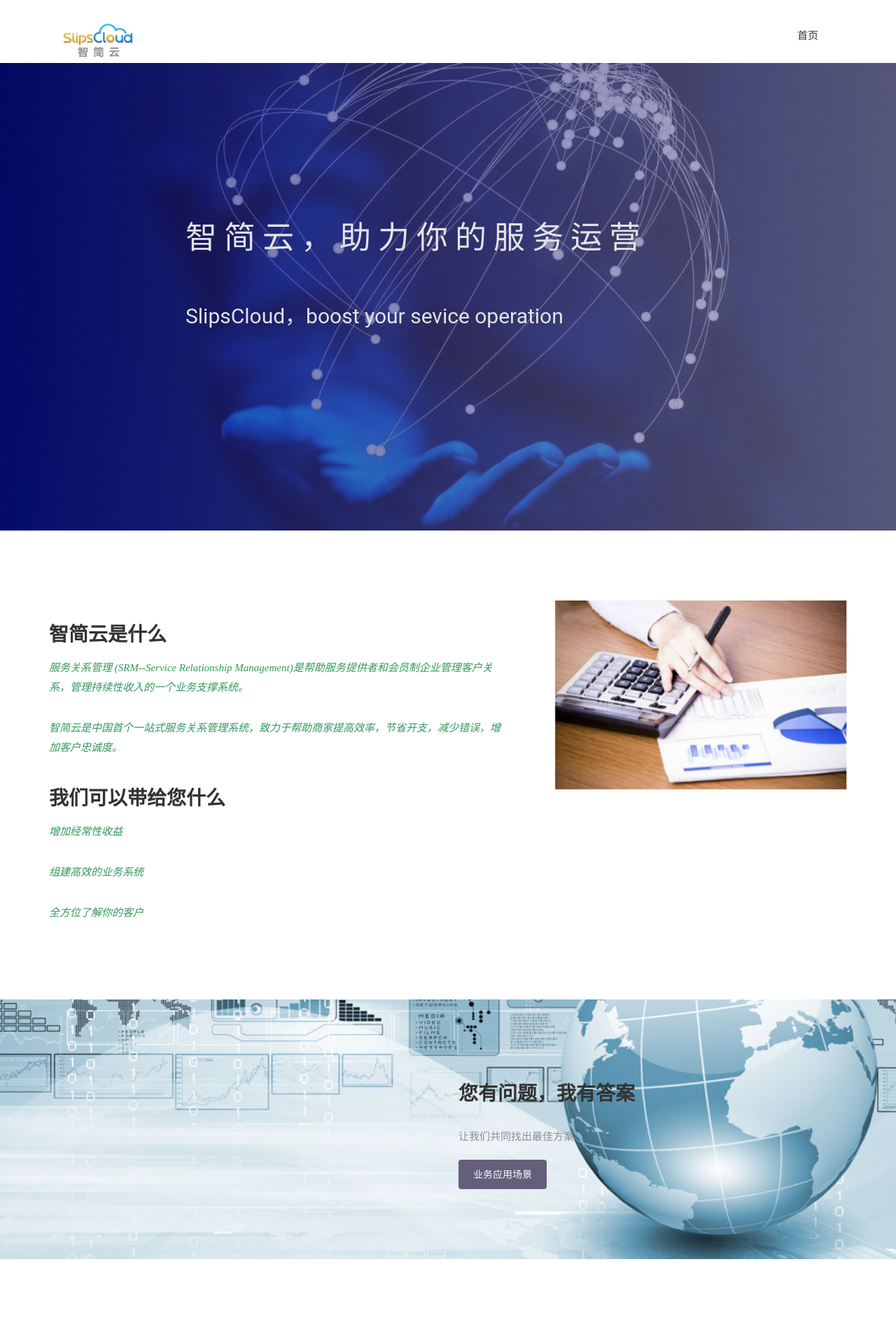
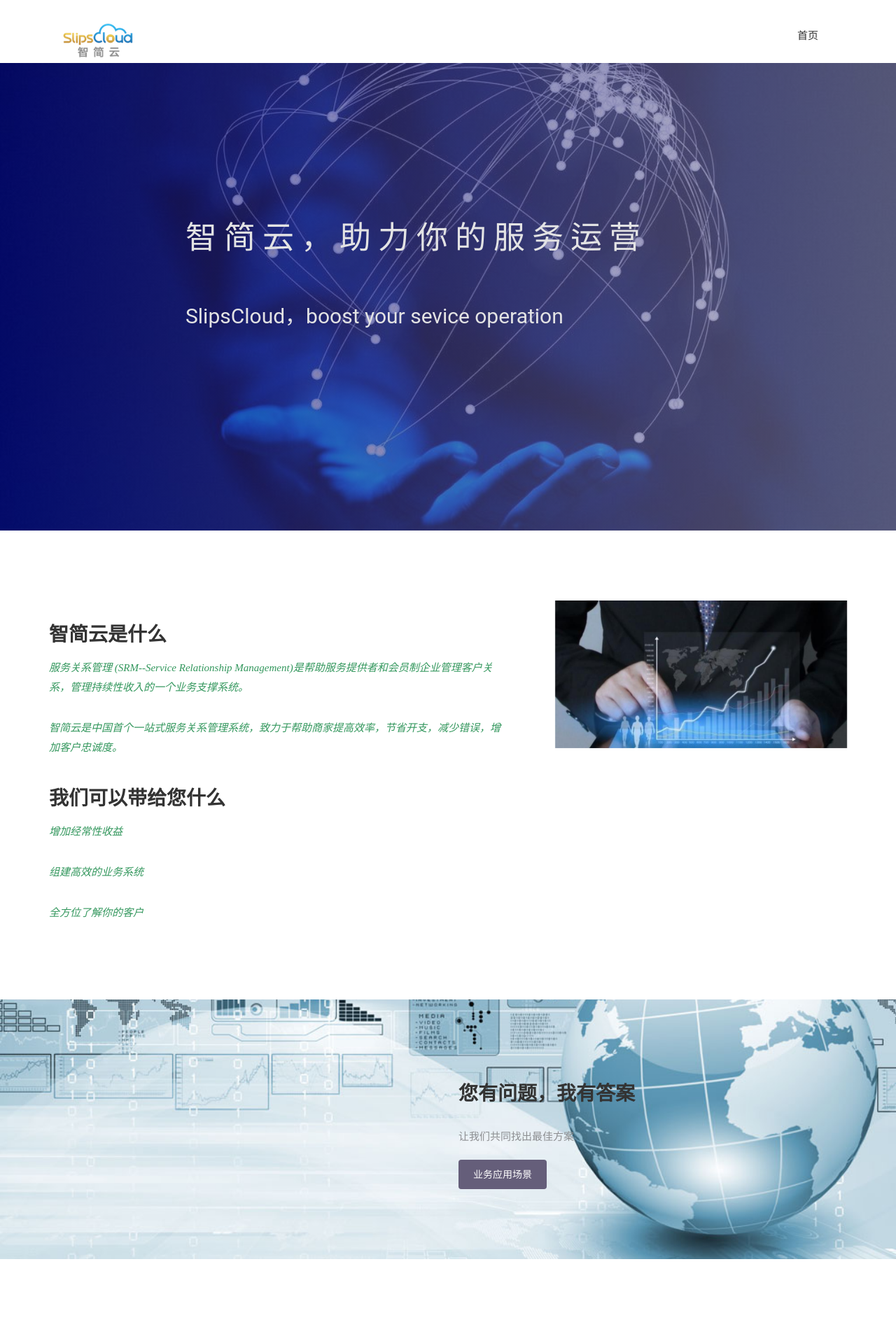
Before and after one commit to dreampivot/slipscloud.github.io, a Jekyll site: the page built from index.html, in a window 1280 px wide. Shown: the top 1906 px of the page at 70% size. Built offline with Jekyll 4.4.1, drawn with Linux system fonts in a browser that asks for light colours; some web fonts are replaced.

Commit message:
Update index.html

```diff
--- a/index.html
+++ b/index.html
@@ -38,7 +38,9 @@ permalink: /
       </div><!-- .col-md-7 close -->
       <div class="col-md-5 col-sm-12">
         <div class="block">
-          <img src="img/wrapper-img.png" alt="Img">
+         <!-- <img src="img/wrapper-img.png" alt="Img">-->
+           <img src="img/Manwithcomputer.jpg" alt="Img">
+
         </div>
       </div><!-- .col-md-5 close -->
     </div>
```
